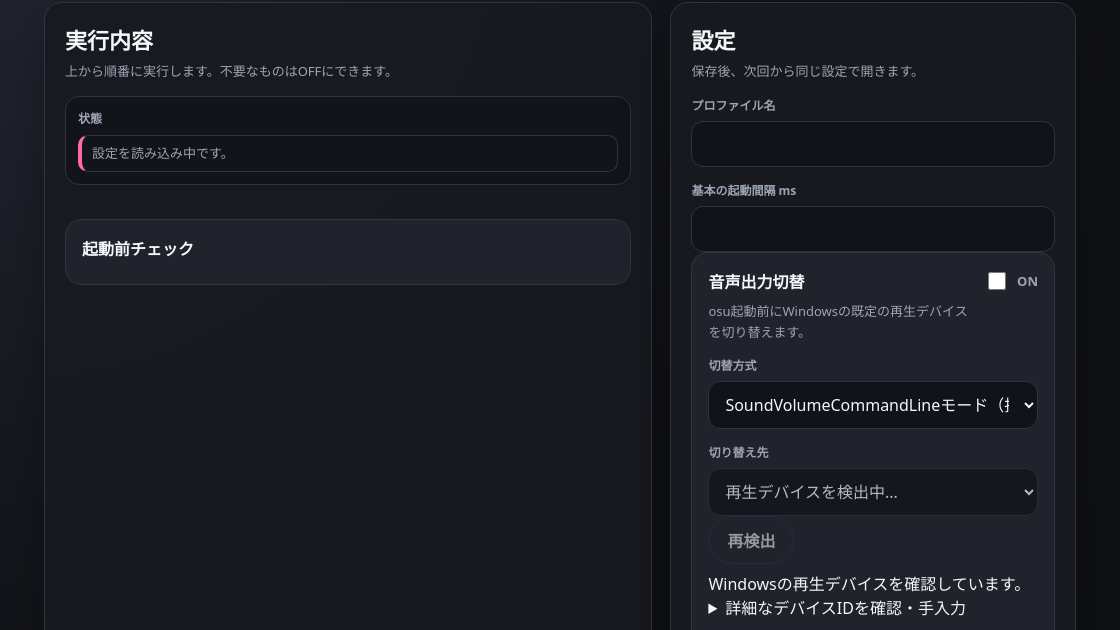
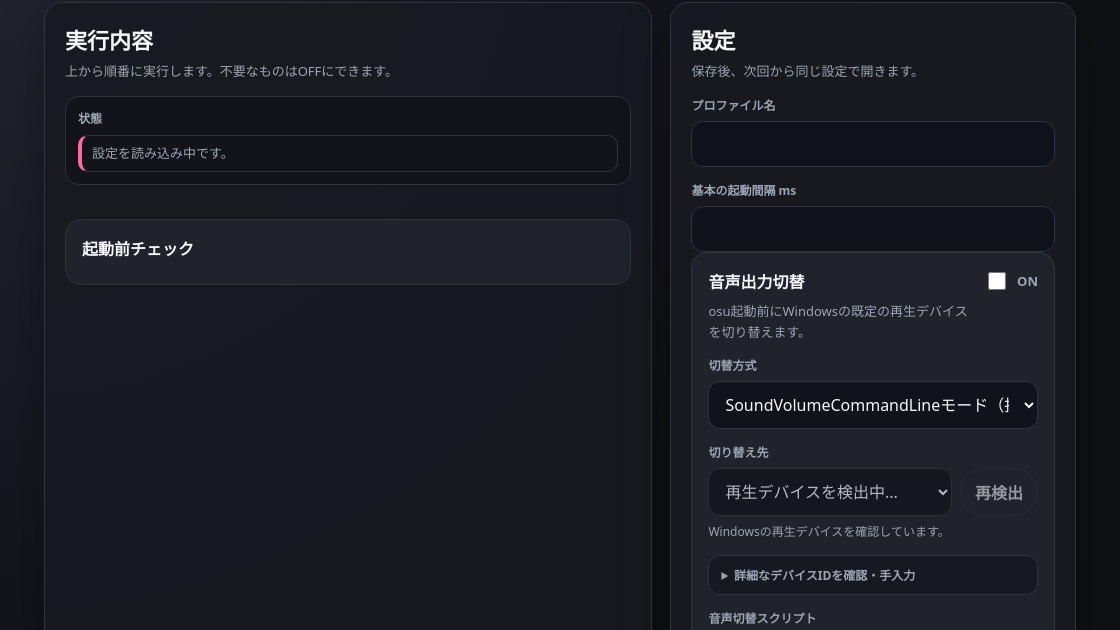
Before and after one commit to EliteMay/osu-hub, an Electron app: page src/renderer/index.html in a window 1120 px wide. Shown: the part 127-757 px from the top of the page. Drawn offline with Linux system fonts and the light colour scheme; no server answers.

Commit message:
Style detected audio device picker

```diff
--- a/src/renderer/styles.css
+++ b/src/renderer/styles.css
@@ -169,6 +169,14 @@ select:focus {
   border-color: var(--accent);
 }
 
+button:focus-visible,
+input:focus-visible,
+select:focus-visible,
+summary:focus-visible {
+  outline: 2px solid var(--accent-2);
+  outline-offset: 2px;
+}
+
 .grid-2 {
   display: grid;
   grid-template-columns: 160px minmax(0, 1fr);
@@ -229,6 +237,12 @@ select:focus {
   border: 1px solid var(--line);
 }
 
+.compact-button {
+  flex: 0 0 auto;
+  min-width: 78px;
+  padding-inline: 14px;
+}
+
 button:hover {
   transform: translateY(-1px);
 }
@@ -253,6 +267,55 @@ button:disabled {
   width: 18px;
   height: 18px;
   accent-color: var(--accent);
+}
+
+.device-picker-row {
+  display: grid;
+  grid-template-columns: minmax(0, 1fr) auto;
+  gap: 8px;
+  align-items: stretch;
+}
+
+.device-picker-status {
+  min-height: 20px;
+  color: var(--muted);
+  font-size: 12px;
+  line-height: 1.55;
+}
+
+.device-picker-status[data-kind="success"] {
+  color: #bcebc8;
+}
+
+.device-picker-status[data-kind="error"] {
+  color: #ffc0c0;
+}
+
+.advanced-audio {
+  margin-top: 12px;
+  border: 1px solid var(--line);
+  border-radius: 12px;
+  background: #171920;
+  overflow: hidden;
+}
+
+.advanced-audio summary {
+  cursor: pointer;
+  padding: 10px 12px;
+  color: var(--muted);
+  font-size: 12px;
+  font-weight: 700;
+  user-select: none;
+}
+
+.advanced-audio[open] summary {
+  border-bottom: 1px solid var(--line);
+  color: var(--text);
+}
+
+.advanced-audio .field {
+  margin: 0;
+  padding: 12px;
 }
 
 .update-box {
@@ -335,6 +398,27 @@ button:disabled {
   }
 }
 
+@media (max-width: 560px) {
+  .device-picker-row {
+    grid-template-columns: 1fr;
+  }
+
+  .compact-button {
+    width: 100%;
+  }
+}
+
+@media (prefers-reduced-motion: reduce) {
+  *,
+  *::before,
+  *::after {
+    scroll-behavior: auto !important;
+    transition-duration: 0.01ms !important;
+    animation-duration: 0.01ms !important;
+    animation-iteration-count: 1 !important;
+  }
+}
+
 .quick-log-box {
   margin-top: 14px;
   padding: 12px;
```
